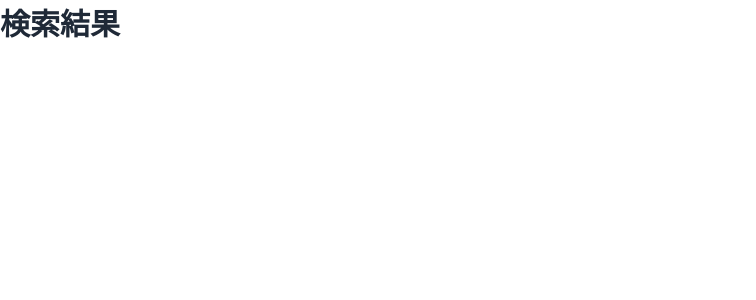
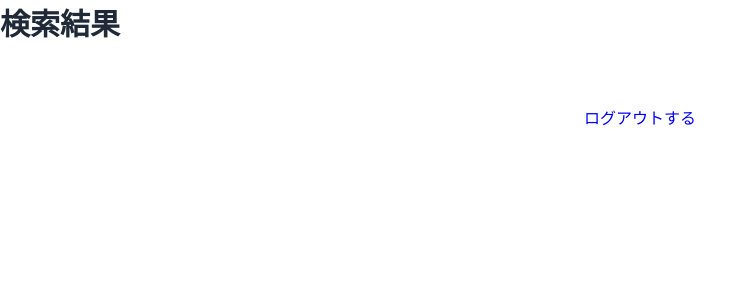
Before and after one commit to Pasta-appreciation/first-repo, a Django app: page /offering/ in a window 1280 px wide. Shown: the part 391-691 px from the top of the page, without its empty margins (0-756 px from the left). Run offline with Django 3.2, Linux system fonts and the light colour scheme; parts of the project's set-up code (start-up, migrations or seed data) failed here and were passed over; some libraries are stand-ins or nearby versions.

Commit message:
load footer.html

```diff
--- /dev/null
+++ b/project/templates/footer.html
@@ -0,0 +1,5 @@
+<!-- フッター -->
+<div class="bg-white text-white text-center py-4">
+    <p>&copy; 2023 高齢者向け就活サービス</p>
+    <p style="color: blue"><a href={% url 'accounts:logout' %}>ログアウトする</a></p>
+</div>
--- a/project/templates/offering/list_view_offering.html
+++ b/project/templates/offering/list_view_offering.html
@@ -188,4 +188,9 @@
 
 </body>
 
+<footer>
+    {% include 'footer.html' %}
+</footer>
+
+
 </html>
```
